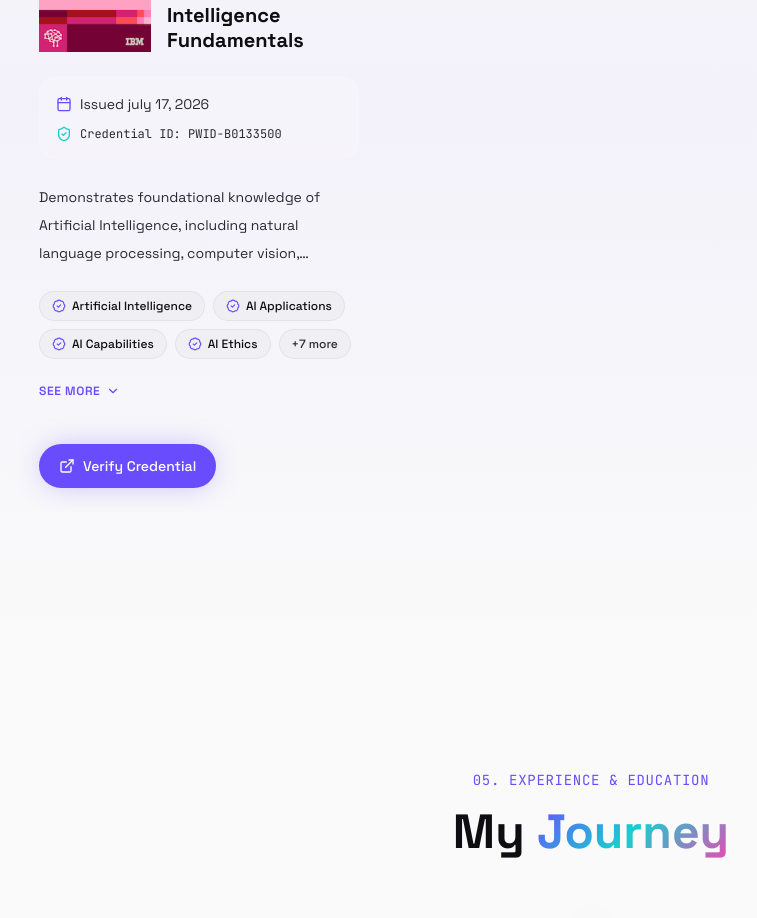
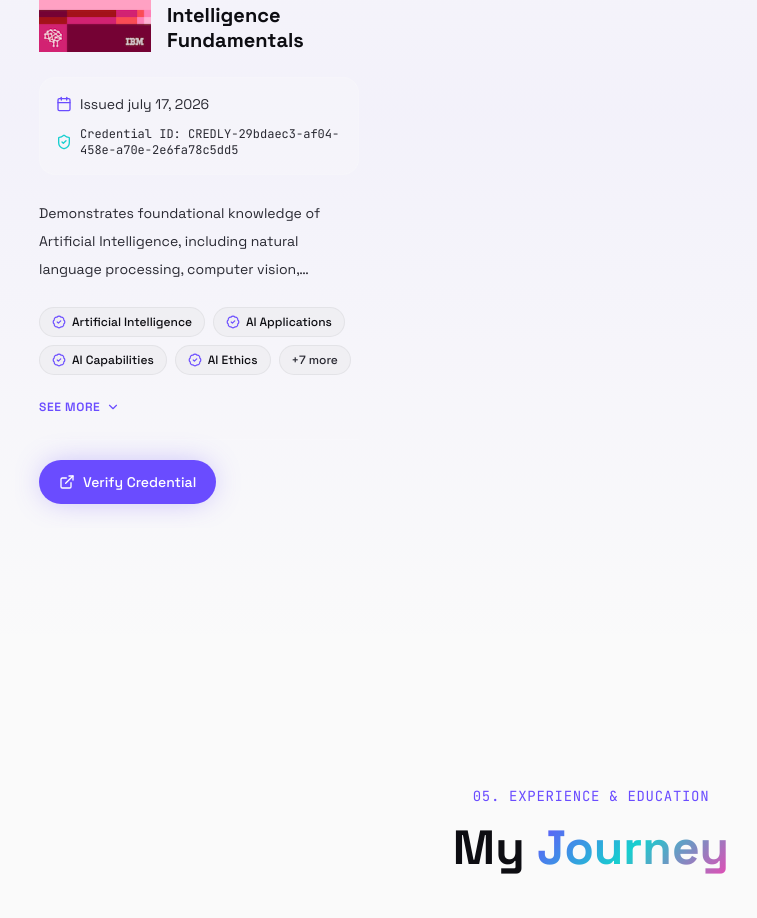
Before and after one commit to TahirMustafa-NO-ONE/tahir-portfolio, a Next.js app: page / in a window 1280 px wide. Shown: the part 7172-8090 px from the top of the page, without its empty margins (49-806 px from the left). Built offline with nearby package versions, Linux system fonts and the light colour scheme.

Commit message:
cncebcbc

```diff
--- a/data/certifications.ts
+++ b/data/certifications.ts
@@ -17,7 +17,7 @@
     title: "Artificial Intelligence Fundamentals",
     issuer: "IBM SkillsBuild",
     issueDate: "july 17, 2026",
-    credentialId: "PWID-B0133500",
+    credentialId: "CREDLY-29bdaec3-af04-458e-a70e-2e6fa78c5dd5",
     credentialUrl:
       "https://www.credly.com/badges/a1b8456c-ae18-49ac-95a9-136bc4f898dc/public_url",
     badge: "/certifications/AIF.png",
```
